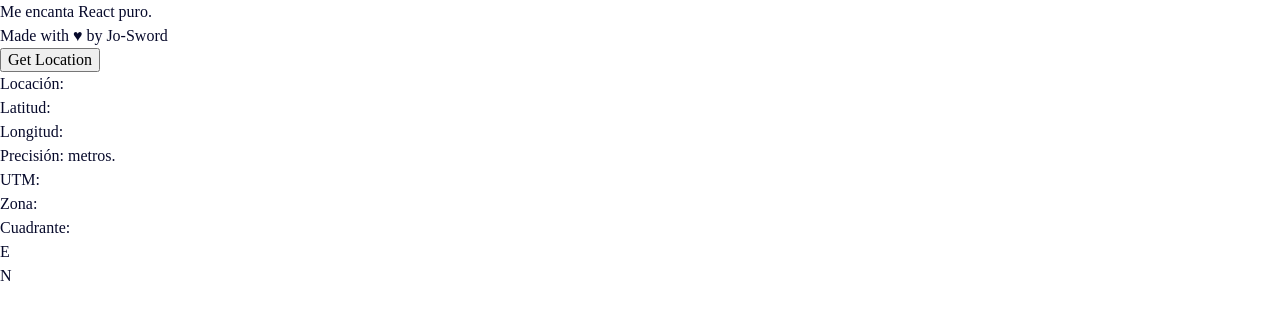
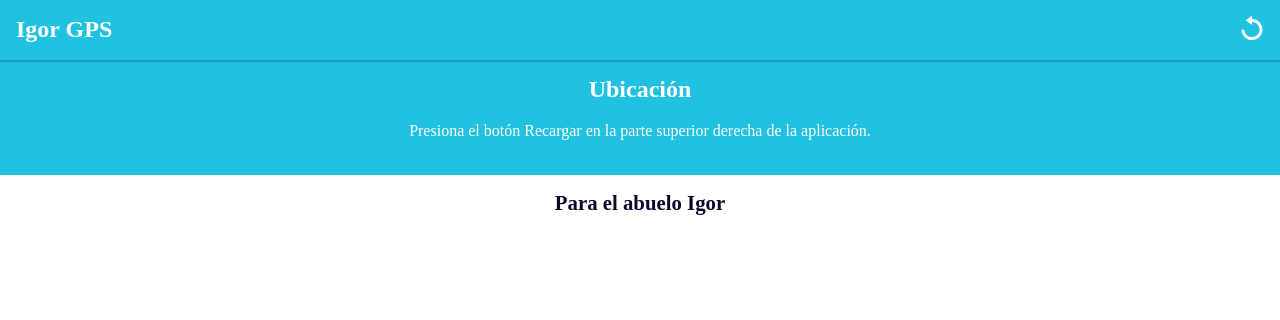
Before and after one commit to OrlandoBricenoB/igor-gps, a React (Vite) app: page / in a window 1280 px wide. Shown: the top 320 px of the page. Built offline with nearby package versions, Linux system fonts and the light colour scheme; a web font is replaced by a local one.

Commit message:
feat: Header, Ubicación LatLng y UTM + Precisión

```diff
--- a/src/App.jsx
+++ b/src/App.jsx
@@ -1,6 +1,7 @@
 import React, { useEffect, useState } from 'react'
+import Header from './components/Header'
 import './css/App.css'
-import { getCurrentPosition, getUTMPosition } from './helpers/locationHelper'
+import { displayLocation, getCurrentPosition, getUTMPosition } from './helpers/locationHelper'
 
 const App = () => {
   const [currentLocation, setCurrentLocation] = useState(null)
@@ -16,35 +17,68 @@ const App = () => {
   // * Botón de obtener ubicación.
   const handleClickGetCurrentPosition = () => {
     getCurrentPosition(position => {
-      console.log(position)
       setCurrentLocation(position)
     })
   }
 
   return (
-    <div className="App">
-      <p>Me encanta React puro.</p>
-      <p>Made with ♥ by Jo-Sword</p>
-      <button onClick={handleClickGetCurrentPosition}>Get Location</button>
+    <>
+      <Header handleGetPosition={handleClickGetCurrentPosition} />
+      <main className='App'>
+        {
+          currentLocation
+            ? (
+              <section className='location'>
+                <h2 className="location__title">Ubicación</h2>
+                <h3 className="h3">LAT</h3>
                 <p>
-        Locación:<br/>
-        Latitud: {currentLocation?.latitude}<br/>
-        Longitud: {currentLocation?.longitude}<br/>
-        Precisión: {currentLocation?.accuracy} metros.
+                  <span className='location__coord--displayed'>{displayLocation(currentLocation?.latitude, 'lat')}</span>
+                  <br/>
+                  {currentLocation?.latitude}<br/>
                 </p>
+                <h3 className="h3">LON</h3>
                 <p>
-        UTM:
+                  <span className='location__coord--displayed'>{displayLocation(currentLocation?.longitude, 'lon')}</span>
                   <br/>
-        Zona: {currentUTM?.ZoneNumber}
+                  {currentLocation?.longitude}<br/>
+                </p>
+
+                <h3 className="h3">UTM</h3>
+                <p>
+                  <b>Zona:</b> {currentUTM?.ZoneNumber} <b>Cuadrante:</b> {currentUTM?.ZoneLetter}
                   <br/>
-        Cuadrante: {currentUTM?.ZoneLetter}
-        <br/>
-        E {currentUTM?.Easting}
-        <br/>
-        N {currentUTM?.Northing}
+                  <b>E</b> {currentUTM?.Easting} <b>N</b> {currentUTM?.Northing}
                   <br/>
                 </p>
-    </div>
+              </section>
+              )
+            : (
+              <section className="location">
+                <h2 className='location__title'>Ubicación</h2>
+                <p className='location__help-text'>
+                  Presiona el botón Recargar en la parte superior derecha de la aplicación.
+                </p>
+              </section>
+              )
+        }
+        {
+          currentLocation
+            ? (
+              <section className='location__accuracy'>
+                <h3 className='h3'>Precisión</h3>
+                <p className='location__accuracy-value'>
+                  {parseInt(currentLocation?.accuracy)} metros.
+                </p>
+              </section>
+              )
+            : (
+              <section className='location__accuracy'>
+                <h3 className='h3'>Para el abuelo Igor</h3>
+              </section>
+              )
+        }
+      </main>
+    </>
   )
 }
 
```
Lines whose indentation alone changed are shown as unchanged.
